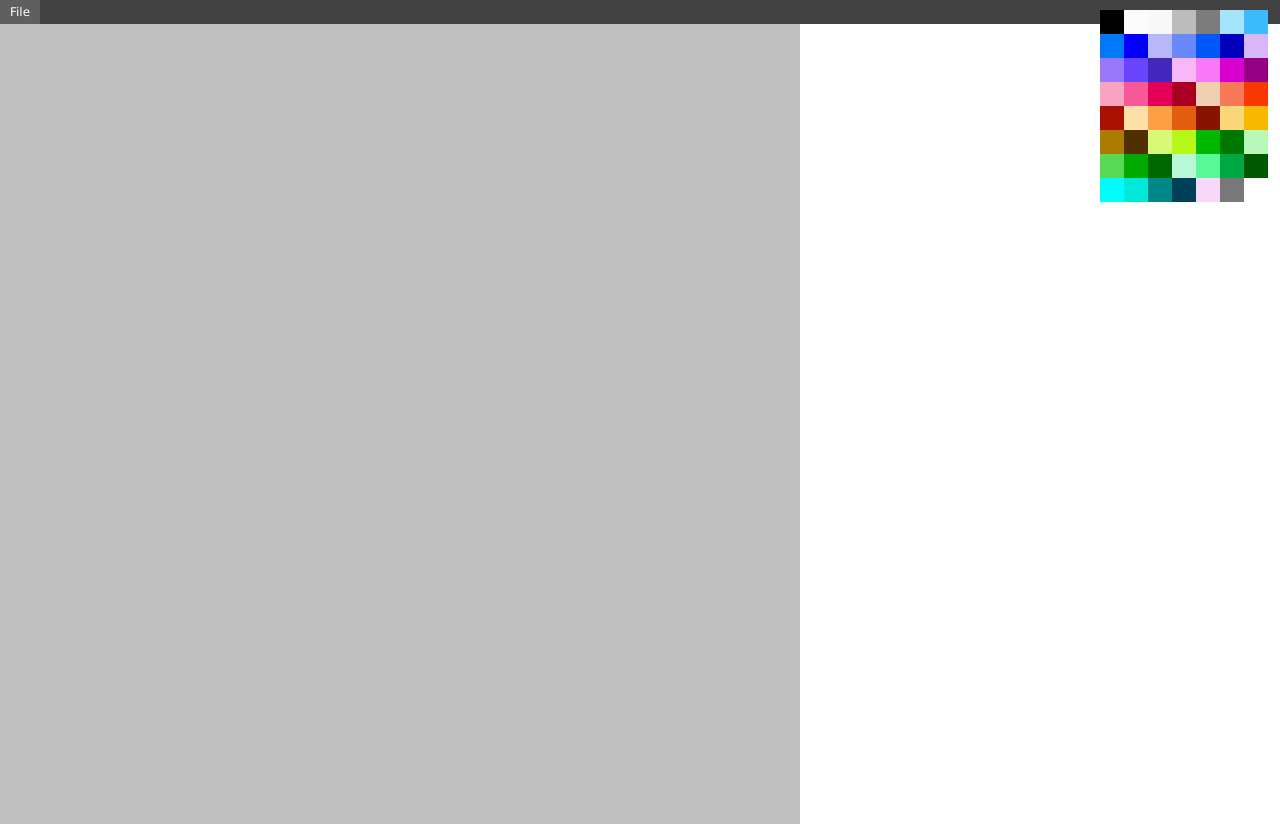
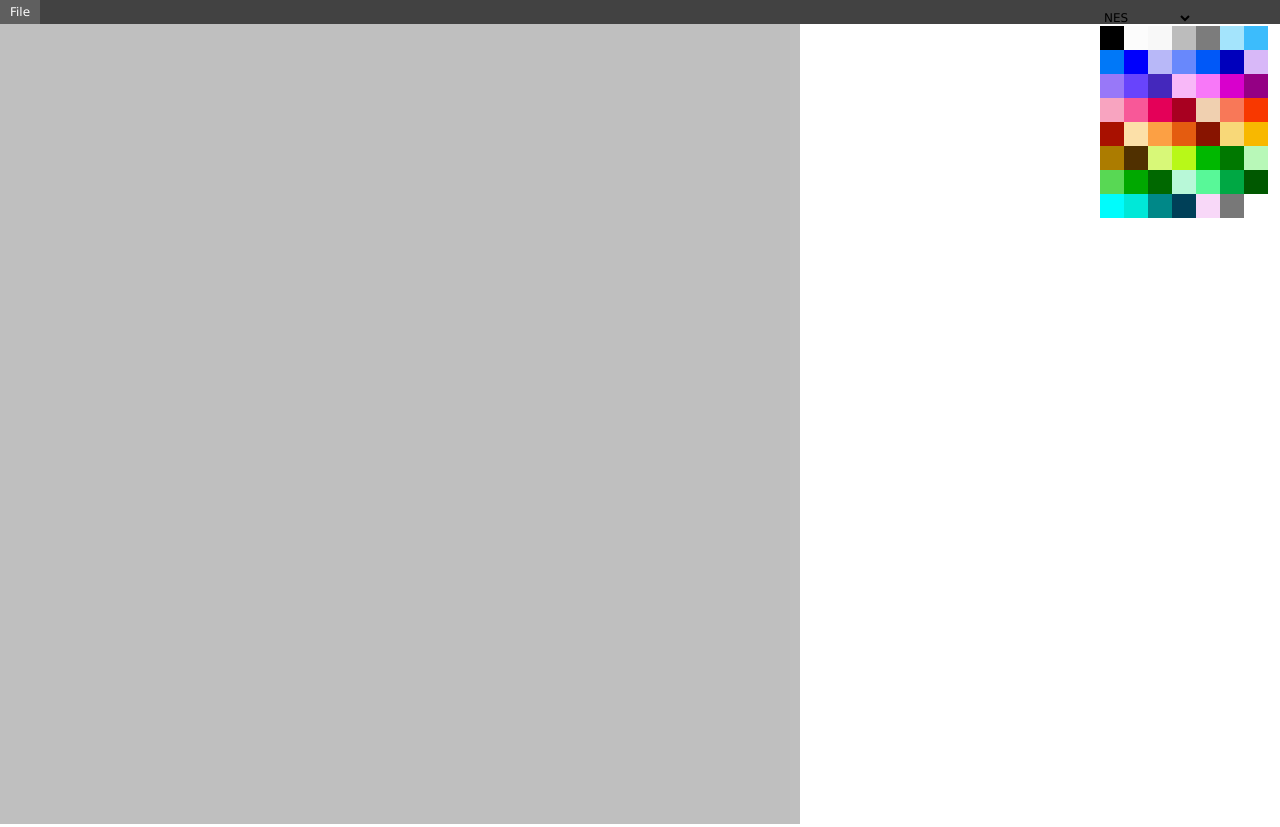
Before and after one commit to ThePaavero/potatoshop, a React (Create React App) app: page / in a window 1280 px wide. Built offline with nearby package versions, Linux system fonts and the light colour scheme.

Commit message:
Selecting palette works, kinda.

```diff
--- a/src/App.scss
+++ b/src/App.scss
@@ -23,13 +23,14 @@ canvas#main-canvas {
   image-rendering: crisp-edges;
 }
 
-.palette {
+.palette-wrapper {
   position: fixed;
   top: 10px;
   right: 10px;
   width: 170px;
   height: 150px;
 
+  .palette {
     > div {
       float: left;
       width: 20px;
@@ -42,3 +43,4 @@ canvas#main-canvas {
       }
     }
   }
+}
--- a/src/components/Palette.tsx
+++ b/src/components/Palette.tsx
@@ -1,3 +1,4 @@
+import { useState } from 'react'
 import { palettes } from '../palettes'
 
 export interface PaletteProps {
@@ -6,10 +7,30 @@ export interface PaletteProps {
 }
 
 const Palette = ({ activeHex, setter }: PaletteProps): React.JSX.Element => {
+  const [paletteId, setPaletteId] = useState<string>('NES')
+
   return (
+    <div className="palette-wrapper">
+      <nav>
+        <select
+          onChange={(e: any) => {
+            const slug: string = e.target.value
+            const matchingPalette = palettes.find((p) => p.name === slug) ?? palettes[0]
+            setPaletteId(matchingPalette?.name)
+          }}
+        >
+          {palettes.map((p) => {
+            return (
+              <option key={p.name} value={p.name}>
+                {p.name}
+              </option>
+            )
+          })}
+        </select>
+      </nav>
       <div className="palette">
         {palettes
-        .find((p) => p.name === 'NES')
+          .find((p) => p.name === paletteId)
           ?.colors.map((hex) => {
             return (
               <div
@@ -23,6 +44,7 @@ const Palette = ({ activeHex, setter }: PaletteProps): React.JSX.Element => {
             )
           })}
       </div>
+    </div>
   )
 }
 
--- a/src/palettes.ts
+++ b/src/palettes.ts
@@ -59,4 +59,43 @@ export const palettes = [
       '#787878',
     ],
   },
+  {
+    name: 'MEGADRIVE',
+    colors: [
+      '#2b120d',
+      '#9f1211',
+      '#fc1400',
+      '#fc6a00',
+      '#fcfc00',
+      '#000000',
+      '#330445',
+      '#9c0c9c',
+      '#ff099d',
+      '#00072c',
+      '#040085',
+      '#0000ff',
+      '#0066ff',
+      '#67cdfc',
+      '#004849',
+      '#067826',
+      '#00c908',
+      '#52ff00',
+      '#c6f022',
+      '#352c2e',
+      '#754944',
+      '#ad5950',
+      '#f6757a',
+      '#fac59b',
+      '#693623',
+      '#b0572b',
+      '#e98e42',
+      '#fcb448',
+      '#fffcff',
+      '#666688',
+      '#9892ad',
+      '#b8b8d1',
+      '#ddd9e6',
+      '#fcfcfc',
+    ],
+  },
 ]
```
Lines whose indentation alone changed are shown as unchanged.
